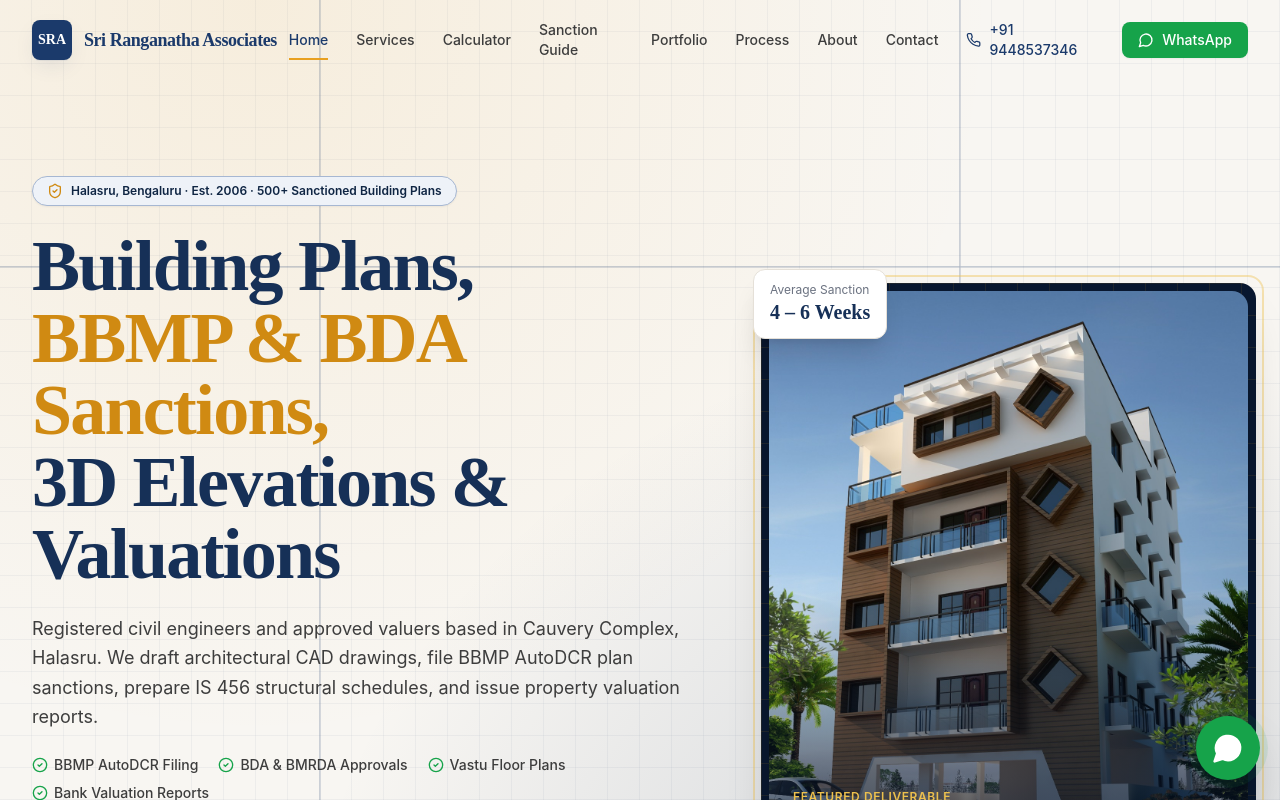
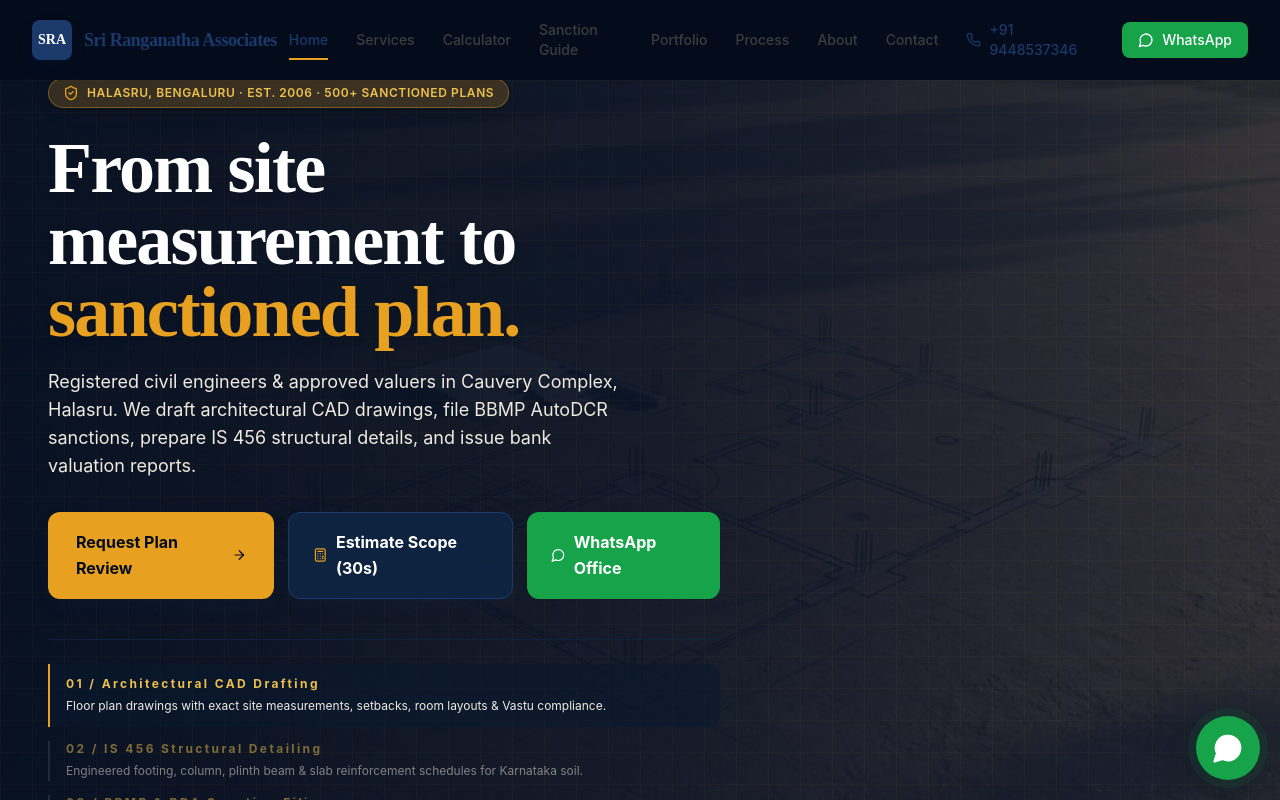
Before and after one commit to Akshu1245/Sri-Ranganatha-Associates-construction-animation-v3, a Next.js app: page / in a window 1280 px wide. Shown: the top 800 px of the page. Built offline with nearby package versions, Linux system fonts and the light colour scheme.

Commit message:
Set 250-frame interactive construction animation journey as the main top-of-page Hero section

```diff
--- a/app/page.tsx
+++ b/app/page.tsx
@@ -1,10 +1,9 @@
-import Hero from "@/components/sections/Hero";
+import ConstructionJourney from "@/components/sections/ConstructionJourney";
 import TrustMarquee from "@/components/sections/TrustMarquee";
 import CostCalculator from "@/components/sections/CostCalculator";
 import StatsBar from "@/components/sections/StatsBar";
 import FounderSection from "@/components/sections/FounderSection";
 import ServicesGrid from "@/components/sections/ServicesGrid";
-import ConstructionJourney from "@/components/sections/ConstructionJourney";
 import CinematicConstructionVideos from "@/components/sections/CinematicConstructionVideos";
 import PortfolioPreview from "@/components/sections/PortfolioPreview";
 import ComparisonTable from "@/components/sections/ComparisonTable";
@@ -15,13 +14,13 @@
 export default function Home() {
   return (
     <>
-      {/* 1. Showstopper Hero right at the top */}
-      <Hero />
+      {/* 1. Showstopper 250-Frame Interactive Construction Journey Hero at the ABSOLUTE FIRST PLACE */}
+      <ConstructionJourney />
 
-      {/* 2. Infinite Trust Marquee */}
+      {/* 2. Continuous Authority Trust Marquee */}
       <TrustMarquee />
 
-      {/* 3. Immediate Interactive Estimator right after hero */}
+      {/* 3. Interactive Plot Scope & Cost Calculator */}
       <CostCalculator />
 
       {/* 4. Numerical Proof Bar */}
@@ -33,25 +32,22 @@
       {/* 6. Comprehensive 12-Card Engineering Services Grid */}
       <ServicesGrid />
 
-      {/* 7. Interactive 250-Frame Construction Animation */}
-      <ConstructionJourney />
-
-      {/* 8. Engineering Video Showcase */}
+      {/* 7. Engineering Video Showcase */}
       <CinematicConstructionVideos />
 
-      {/* 9. Real Project Elevation & Drawing Samples */}
+      {/* 8. Real Project Elevation & Drawing Samples */}
       <PortfolioPreview />
 
-      {/* 10. Engineering Comparison Matrix */}
+      {/* 9. Engineering Comparison Matrix */}
       <ComparisonTable />
 
-      {/* 11. Free Downloadable Sanction Checklist PDF */}
+      {/* 10. Free Downloadable Sanction Checklist PDF */}
       <LeadMagnet />
 
-      {/* 12. Accordion FAQ Section for Local SEO */}
+      {/* 11. Accordion FAQ Section */}
       <FAQ />
 
-      {/* 13. High-Converting Bottom CTA Banner */}
+      {/* 12. Bottom Conversion CTA Banner */}
       <CTABanner />
     </>
   );
--- a/components/sections/ConstructionJourney.tsx
+++ b/components/sections/ConstructionJourney.tsx
@@ -1,13 +1,28 @@
 "use client";
 
 import { useEffect, useRef, useState } from "react";
+import Link from "next/link";
+import { ArrowRight, Calculator, MessageCircle, ShieldCheck, CheckCircle2 } from "lucide-react";
+import { BRAND } from "@/lib/constants";
 
 const FRAME_COUNT = 250;
 
 const chapters = [
-  { label: "01", title: "Architectural CAD Drafting", text: "Floor plan drawings with site measurements, setbacks, and room dimensions." },
-  { label: "02", title: "Structural Detailing", text: "Reinforcement schedules for footings, beams, columns, and slabs drawn to IS 456." },
-  { label: "03", title: "Sanction & Approval", text: "AutoDCR plan file preparation and submission to civic authorities." },
+  {
+    label: "01",
+    title: "Architectural CAD Drafting",
+    text: "Floor plan drawings with exact site measurements, setbacks, room layouts & Vastu compliance.",
+  },
+  {
+    label: "02",
+    title: "IS 456 Structural Detailing",
+    text: "Engineered footing, column, plinth beam & slab reinforcement schedules for Karnataka soil.",
+  },
+  {
+    label: "03",
+    title: "BBMP & BDA Sanction Filing",
+    text: "AutoDCR digital CAD conversion, online portal submission, and civic objection resolution.",
+  },
 ];
 
 export default function ConstructionJourney() {
@@ -31,18 +46,34 @@
       const image = imagesRef.current[index] || imagesRef.current[lastDrawn];
       if (!image?.complete || !image.naturalWidth) return;
       lastDrawn = index;
-      const ratio = Math.max(canvas.width / image.naturalWidth, canvas.height / image.naturalHeight);
+      const ratio = Math.max(
+        canvas.width / image.naturalWidth,
+        canvas.height / image.naturalHeight
+      );
       const width = image.naturalWidth * ratio;
       const height = image.naturalHeight * ratio;
       context.clearRect(0, 0, canvas.width, canvas.height);
-      context.drawImage(image, (canvas.width - width) / 2, (canvas.height - height) / 2, width, height);
+      context.drawImage(
+        image,
+        (canvas.width - width) / 2,
+        (canvas.height - height) / 2,
+        width,
+        height
+      );
     };
 
     const resize = () => {
       const dpr = Math.min(window.devicePixelRatio || 1, 2);
       canvas.width = Math.floor(canvas.clientWidth * dpr);
       canvas.height = Math.floor(canvas.clientHeight * dpr);
-      const progress = Math.max(0, Math.min(1, (window.scrollY - section.offsetTop) / Math.max(1, section.offsetHeight - window.innerHeight)));
+      const progress = Math.max(
+        0,
+        Math.min(
+          1,
+          (window.scrollY - section.offsetTop) /
+            Math.max(1, section.offsetHeight - window.innerHeight)
+        )
+      );
       draw(Math.round(progress * (FRAME_COUNT - 1)));
     };
 
@@ -56,13 +87,16 @@
     };
 
     loadFrame(0);
-    for (let index = 1; index < 12; index += 1) loadFrame(index);
+    for (let index = 1; index < 15; index += 1) loadFrame(index);
 
-    const sectionObserver = new IntersectionObserver(([entry]) => {
-      if (!entry.isIntersecting) return;
-      for (let index = 12; index < FRAME_COUNT; index += 1) loadFrame(index);
-      sectionObserver.disconnect();
-    }, { rootMargin: "1200px 0px" });
+    const sectionObserver = new IntersectionObserver(
+      ([entry]) => {
+        if (!entry.isIntersecting) return;
+        for (let index = 15; index < FRAME_COUNT; index += 1) loadFrame(index);
+        sectionObserver.disconnect();
+      },
+      { rootMargin: "1200px 0px" }
+    );
     sectionObserver.observe(section);
 
     let ticking = false;
@@ -70,7 +104,14 @@
       if (ticking) return;
       ticking = true;
       requestAnimationFrame(() => {
-        const progress = Math.max(0, Math.min(1, (window.scrollY - section.offsetTop) / Math.max(1, section.offsetHeight - window.innerHeight)));
+        const progress = Math.max(
+          0,
+          Math.min(
+            1,
+            (window.scrollY - section.offsetTop) /
+              Math.max(1, section.offsetHeight - window.innerHeight)
+          )
+        );
         const target = Math.round(progress * (FRAME_COUNT - 1));
         loadFrame(target);
         draw(target);
@@ -90,24 +131,96 @@
   }, []);
 
   return (
-    <section ref={sectionRef} className="relative bg-navy-900 text-white" style={{ height: "360vh" }} aria-label="Civil engineering workflow animation">
+    <section
+      ref={sectionRef}
+      className="relative bg-navy-950 text-white pt-16 lg:pt-20"
+      style={{ height: "340vh" }}
+      aria-label="Civil engineering workflow animation hero"
+    >
       <div className="sticky top-0 h-screen overflow-hidden">
-        <canvas ref={canvasRef} className="absolute inset-0 h-full w-full object-cover" aria-hidden="true" />
-        <div className="absolute inset-0 bg-gradient-to-r from-navy-950/90 via-navy-950/30 to-transparent" />
-        <div className="relative z-10 mx-auto flex h-full max-w-7xl items-center px-5 sm:px-8 lg:px-12">
-          <div className="max-w-xl">
-            <p className="mb-4 text-xs font-semibold uppercase tracking-[0.28em] text-amber-300">Civil Engineering Workflow</p>
-            <h2 className="font-display text-4xl font-bold leading-tight sm:text-6xl">From site measurement to sanctioned plan.</h2>
-            <p className="mt-6 max-w-md text-base leading-relaxed text-paper-200 sm:text-lg">Step-by-step drafting, structural detailing, and BBMP/BDA plan sanction process.</p>
-            <div className="mt-10 space-y-5">
+        {/* Canvas animation background */}
+        <canvas
+          ref={canvasRef}
+          className="absolute inset-0 h-full w-full object-cover opacity-80"
+          aria-hidden="true"
+        />
+
+        {/* Gradient dark overlays */}
+        <div className="absolute inset-0 bg-gradient-to-r from-navy-950/95 via-navy-950/75 to-navy-950/40" />
+        <div className="absolute inset-0 bg-blueprint-dark opacity-30 pointer-events-none" />
+
+        {/* Content container */}
+        <div className="relative z-10 mx-auto flex h-full max-w-7xl items-center px-5 sm:px-8 lg:px-12 py-12">
+          <div className="max-w-2xl">
+            {/* Top pill badge */}
+            <div className="inline-flex items-center gap-2 px-3.5 py-1.5 rounded-full bg-amber-400/20 text-amber-300 border border-amber-400/40 text-xs font-semibold uppercase tracking-wider mb-6 shadow-lg backdrop-blur-sm">
+              <ShieldCheck className="w-4 h-4 text-amber-400" />
+              <span>Halasru, Bengaluru · Est. 2006 · 500+ Sanctioned Plans</span>
+            </div>
+
+            {/* Headline */}
+            <h1 className="font-display text-4xl sm:text-5xl lg:text-6xl xl:text-7xl font-bold leading-[1.08] tracking-tight text-white drop-shadow-md">
+              From site measurement to <span className="text-amber-400">sanctioned plan.</span>
+            </h1>
+
+            {/* Subheading */}
+            <p className="mt-5 text-base sm:text-lg text-paper-200 leading-relaxed max-w-xl">
+              Registered civil engineers & approved valuers in Cauvery Complex, Halasru. We draft architectural CAD drawings, file BBMP AutoDCR sanctions, prepare IS 456 structural details, and issue bank valuation reports.
+            </p>
+
+            {/* High-converting CTAs */}
+            <div className="mt-8 flex flex-col sm:flex-row gap-3.5">
+              <Link
+                href="/contact"
+                className="group inline-flex items-center justify-center gap-2 px-7 py-4 bg-amber-400 hover:bg-amber-500 text-navy-950 font-bold rounded-xl shadow-blueprint transition-all"
+              >
+                Request Plan Review
+                <ArrowRight className="w-4 h-4 group-hover:translate-x-1 transition-transform" />
+              </Link>
+
+              <Link
+                href="/calculator"
+                className="inline-flex items-center justify-center gap-2 px-6 py-4 bg-navy-800/90 hover:bg-navy-700 text-white border border-navy-600 font-bold rounded-xl shadow-blueprint backdrop-blur-sm transition-all"
+              >
+                <Calculator className="w-4 h-4 text-amber-400" />
+                Estimate Scope (30s)
+              </Link>
+
+              <a
+                href={BRAND.whatsappPrefilled}
+                target="_blank"
+                rel="noopener noreferrer"
+                className="inline-flex items-center justify-center gap-2 px-6 py-4 bg-success-500 hover:bg-success-600 text-white font-bold rounded-xl shadow-sm transition-all"
+              >
+                <MessageCircle className="w-4 h-4" />
+                WhatsApp Office
+              </a>
+            </div>
+
+            {/* Workflow steps chapter accordion */}
+            <div className="mt-10 space-y-3.5 border-t border-navy-800/80 pt-6">
               {chapters.map((chapter, index) => (
-                <div key={chapter.label} className={`border-l-2 pl-4 transition-all duration-500 ${activeChapter === index ? "border-amber-300 opacity-100" : "border-white/20 opacity-45"}`}>
-                  <p className="text-xs font-semibold tracking-[0.2em] text-amber-300">{chapter.label} / {chapter.title}</p>
-                  <p className="mt-1 text-sm text-paper-200">{chapter.text}</p>
+                <div
+                  key={chapter.label}
+                  className={`border-l-2 pl-4 transition-all duration-500 ${
+                    activeChapter === index
+                      ? "border-amber-400 opacity-100 bg-navy-900/60 p-3 rounded-r-xl"
+                      : "border-white/20 opacity-50"
+                  }`}
+                >
+                  <p className="text-xs font-bold tracking-[0.2em] text-amber-300">
+                    {chapter.label} / {chapter.title}
+                  </p>
+                  <p className="mt-1 text-xs text-paper-200 leading-relaxed">{chapter.text}</p>
                 </div>
               ))}
             </div>
-            <div className="mt-10 flex items-center gap-3 text-xs uppercase tracking-[0.2em] text-paper-300"><span className="h-px w-10 bg-amber-300" /> Scroll to explore process</div>
+
+            {/* Scroll animation prompt */}
+            <div className="mt-8 flex items-center gap-3 text-xs uppercase tracking-[0.2em] text-paper-300">
+              <span className="h-px w-10 bg-amber-400" />
+              <span>Scroll to watch engineering construction progress</span>
+            </div>
           </div>
         </div>
       </div>
```
